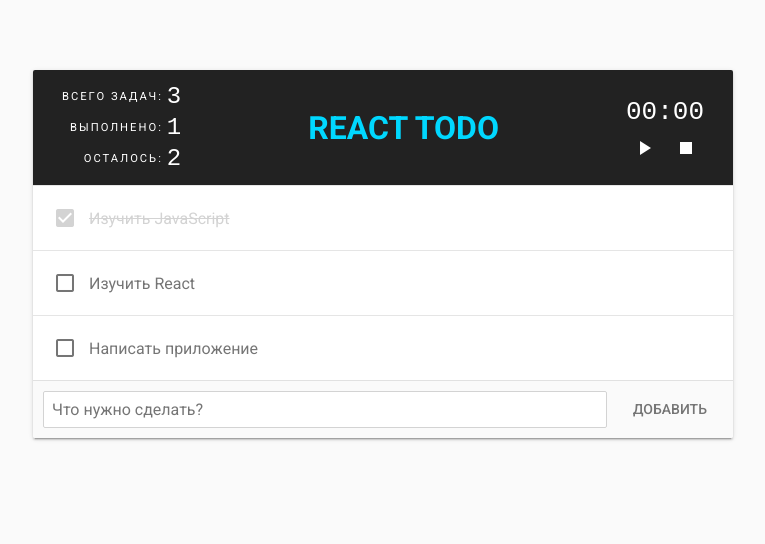
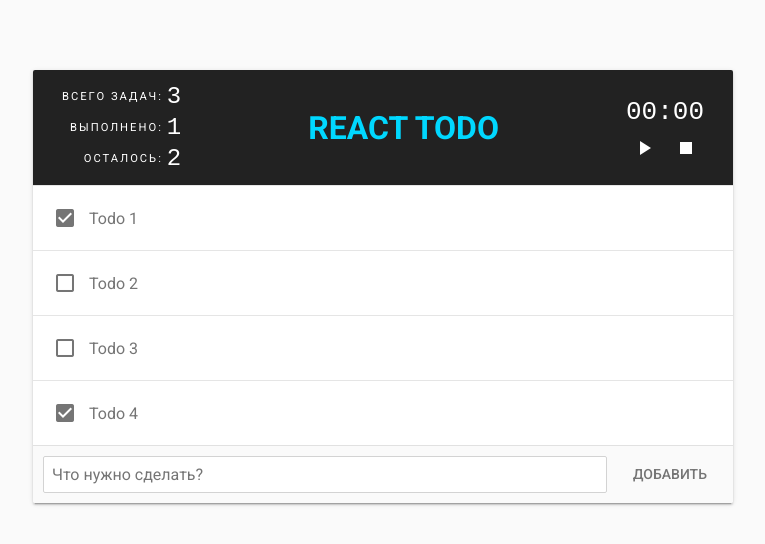
Before and after one commit to SergeyWebDeveloper/reactTodo, a React app: page / in a window 1280 px wide. Shown: the top 544 px of the page, without its empty margins (257-1022 px from the left). Built offline with nearby package versions, Linux system fonts and the light colour scheme.

Commit message:
add pluginName in webpack and print todos

```diff
--- a/src/App.jsx
+++ b/src/App.jsx
@@ -12,7 +12,28 @@ class App extends React.Component {
     constructor() {
         super();
         this.state = {
-            todo: []
+            todos: [
+                {
+                    id: 1,
+                    text: 'Todo 1',
+                    completed: true
+                },
+                {
+                    id: 2,
+                    text: 'Todo 2',
+                    completed: false
+                },
+                {
+                    id: 3,
+                    text: 'Todo 3',
+                    completed: false
+                },
+                {
+                    id: 4,
+                    text: 'Todo 4',
+                    completed: true
+                }
+            ]
         };
     }
 
@@ -20,7 +41,7 @@ class App extends React.Component {
         return (
             <main>
                 <Header  />
-                <TodoList />
+                <TodoList todoList={this.state.todos} />
                 <Form />
             </main>
         )
--- a/src/components/TodoList.jsx
+++ b/src/components/TodoList.jsx
@@ -1,33 +1,30 @@
 import React from 'react';
+import PropTypes from 'prop-types';
 
 
 class TodoList extends React.Component {
     render() {
         return (
             <section className="todo-list">
-                <div className="todo completed">
-                    <button className="checkbox icon"><i className="material-icons">check_box</i></button>
-                    <span className="todo-title">Изучить JavaScript</span>
-                    <button className="edit icon" icon="edit"><i className="material-icons">edit</i></button>
-                    <button className="delete icon" icon="delete"><i className="material-icons">delete</i></button>
-                </div>
-                <div className="todo">
-                    <button className="checkbox icon"><i className="material-icons">check_box_outline_blank</i>
-                    </button>
-                    <span className="todo-title">Изучить React</span>
-                    <button className="edit icon" icon="edit"><i className="material-icons">edit</i></button>
-                    <button className="delete icon" icon="delete"><i className="material-icons">delete</i></button>
-                </div>
-                <div className="todo">
-                    <button className="checkbox icon"><i className="material-icons">check_box_outline_blank</i>
-                    </button>
-                    <span className="todo-title">Написать приложение</span>
-                    <button className="edit icon" icon="edit"><i className="material-icons">edit</i></button>
-                    <button className="delete icon" icon="delete"><i className="material-icons">delete</i></button>
-                </div>
+                {
+                    this.props.todoList.map((elem)=>{
+                        return (
+                            <div className="todo" key={elem.id}>
+                                <button className="checkbox icon"><i className="material-icons">{elem.completed ? 'check_box':'check_box_outline_blank' }</i></button>
+                                <span className="todo-title">{elem.text}</span>
+                                <button className="edit icon" icon="edit"><i className="material-icons">edit</i></button>
+                                <button className="delete icon" icon="delete"><i className="material-icons">delete</i></button>
+                            </div>
+                        );
+                    })
+                }
             </section>
         )
     }
 }
 
+TodoList.propTypes={
+    todoList: PropTypes.array.isRequired
+};
+
 export default TodoList;
--- a/webpack.config.js
+++ b/webpack.config.js
@@ -1,4 +1,5 @@
-var path = require('path');
+const path = require('path');
+const webpack = require('webpack');
 
 module.exports = {
     entry: "./src/App.jsx", // входная точка - исходный файл
@@ -24,5 +25,8 @@ module.exports = {
                 }]
             }
         ]
-    }
+    },
+    plugins: [
+        new webpack.NamedModulesPlugin()
+    ]
 };
```
